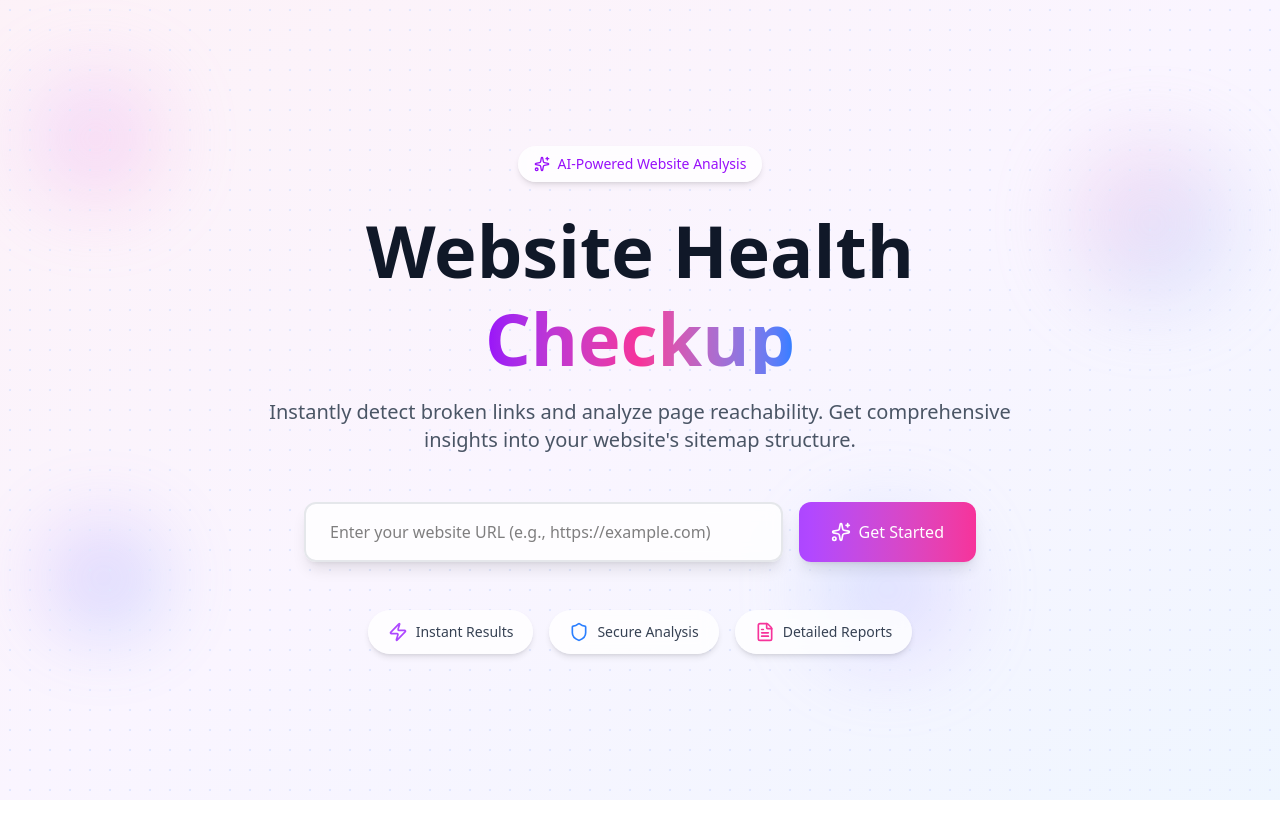
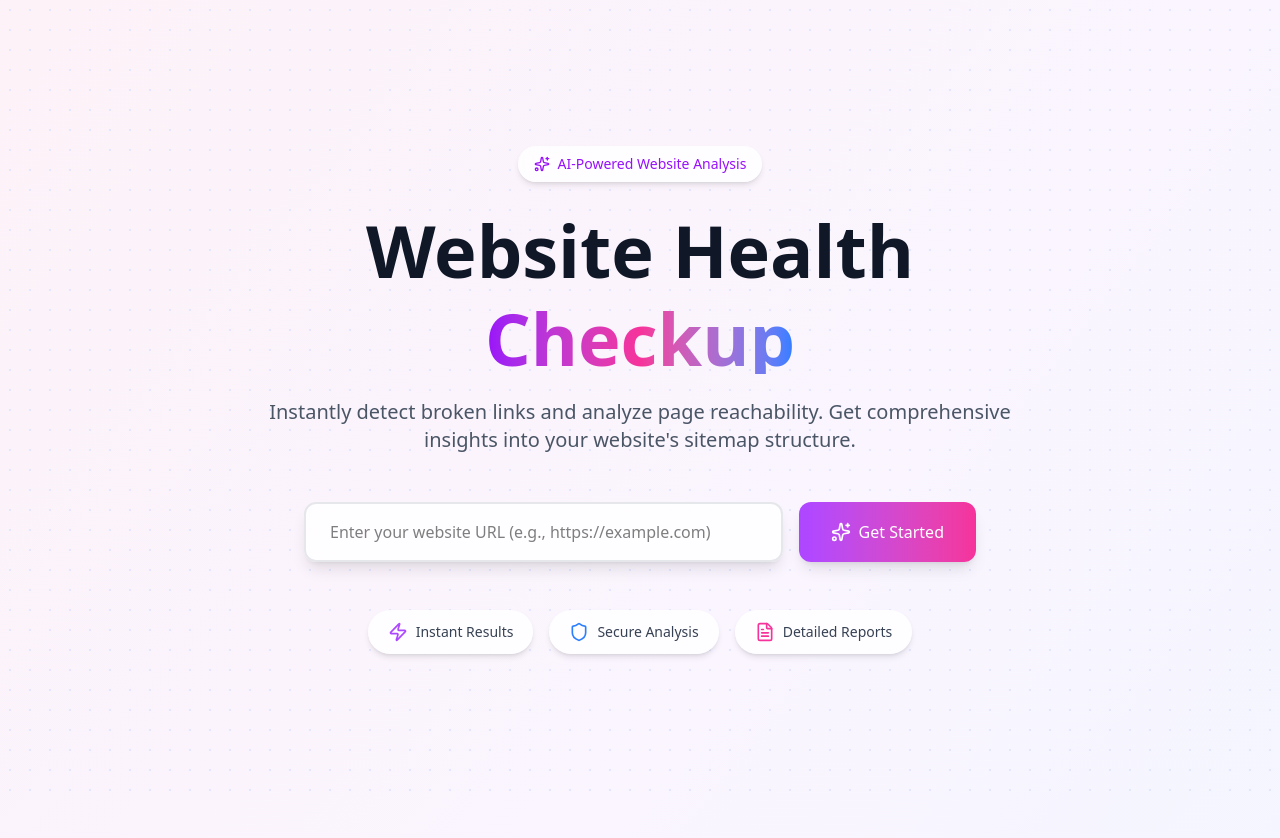
Before and after one commit to x20surya/Quasar2.0-LinkFixer, a React (Vite) app in the folder frontend/: page / in a window 1280 px wide. Shown: the top 838 px of the page. Before the commit the page ends 800 px from the top, so only its background shows below. Built offline with nearby package versions, Linux system fonts and the light colour scheme.

Commit message:
Shift cursor to Home

```diff
--- a/frontend/src/components/background/BubbleCleaner.tsx
+++ b/frontend/src/components/background/BubbleCleaner.tsx
@@ -22,12 +22,6 @@ interface TickMark {
   id: number;
 }
 
-interface CursorPosition {
-  x: number;
-  y: number;
-  id?: number;
-}
-
 interface BubbleCleanerProps {
   children?: React.ReactNode;
 }
@@ -41,41 +35,12 @@ const BubbleCleaner: React.FC<BubbleCleanerProps> = ({ children }) => {
   const [errorBubbles, setErrorBubbles] = useState<ErrorBubble[]>([]);
   const [greenBubbles, setGreenBubbles] = useState<GreenBubble[]>([{ x: 50, y: 50, targetIndex: 0, id: 1 }]);
   const [tickMarks, setTickMarks] = useState<TickMark[]>([]);
-  const [cursorTrail, setCursorTrail] = useState<CursorPosition[]>([]);
   const containerRef = useRef<HTMLDivElement>(null);
-  const colorIndex = useRef<number>(0)
-  const colors : string[ ] = [
-    "#ff0000", "#00ff00", "#0000ff"
-  ]
 
   const errorCodes: string[] = [
     'ERR_404', 'ERR_500', 'ERR_403', 'ERR_502', 'ERR_401',
     'ERR_503', 'ERR_408', 'ERR_429', 'ERR_504', 'ERR_400'
   ];
-
-  useEffect(() => {
-    const handleMouseMove = (e: MouseEvent) => {
-      if (containerRef.current) {
-        const rect = containerRef.current.getBoundingClientRect();
-        const newPos: CursorPosition = {
-          x: e.clientX - rect.left,
-          y: e.clientY - rect.top
-        };
-
-        // Add to trail with timestamp
-        setCursorTrail(prev => {
-          const newTrail = [...prev, { ...newPos, id: Date.now() + Math.random() }];
-          return newTrail.slice(-10); // Keep last 15 positions for longer trail
-        });
-      }
-    };
-
-    const container = containerRef.current;
-    if (container) {
-      container.addEventListener('mousemove', handleMouseMove);
-      return () => container.removeEventListener('mousemove', handleMouseMove);
-    }
-  }, []);
 
   useEffect(() => {
     if (errorBubbles.length === 0) return;
@@ -152,18 +117,6 @@ const BubbleCleaner: React.FC<BubbleCleanerProps> = ({ children }) => {
   }, [tickMarks]);
 
   // Fade out cursor trail after inactivity
-  useEffect(() => {
-    if (cursorTrail.length === 0) {
-      colorIndex.current = (colorIndex.current + 1) % colors.length
-      return;
-    }
-
-    const timeout = setTimeout(() => {
-      setCursorTrail(prev => prev.slice(1));
-    }, 50); // Remove one trail point every 50ms
-
-    return () => clearTimeout(timeout);
-  }, [cursorTrail]);
 
   const handleClick = (e: React.MouseEvent<HTMLDivElement>) => {
     // Check if click is on the content area
@@ -196,34 +149,7 @@ const BubbleCleaner: React.FC<BubbleCleanerProps> = ({ children }) => {
       }}
     >
       {/* Cursor trail - DEBUGGING */}
-      <svg
-        className="absolute pointer-events-none"
-        style={{
-          top: 0,
-          left: 0,
-          width: '100%',
-          height: '100%',
-          zIndex: 100
-        }}
-      >
-        {cursorTrail.length > 1 && cursorTrail.slice(1).map((pos, index) => {
-          const prevPos = cursorTrail[index];
 
-          return (
-            <line
-              key={`${pos.id}-${index}`}
-              x1={prevPos.x}
-              y1={prevPos.y}
-              x2={pos.x}
-              y2={pos.y}
-              stroke={colors[colorIndex.current]}
-              strokeWidth={6}
-              opacity={1}
-              strokeLinecap="round"
-            />
-          );
-        })}
-      </svg>
 
       {/* Error bubbles */}
       {errorBubbles.map((bubble) => (
--- a/frontend/src/pages/Home/Home.tsx
+++ b/frontend/src/pages/Home/Home.tsx
@@ -1,9 +1,59 @@
-import React, { useState } from "react"
+import React, { useEffect, useRef, useState } from "react"
 import { Sparkles, Zap, Shield, FileText } from "lucide-react"
 import BubbleCleaner from "../../components/background/BubbleCleaner"
 
+interface CursorPosition {
+  x: number
+  y: number
+  id?: number
+}
+
 const Home = () => {
   const [url, setUrl] = useState("")
+  const containerRef = useRef<HTMLDivElement>(null)
+  const [cursorTrail, setCursorTrail] = useState<CursorPosition[]>([])
+  const colorIndex = useRef<number>(0)
+  const colors: string[] = ["#ff0000", "#00ff00", "#0000ff"]
+
+  useEffect(() => {
+    const handleMouseMove = (e: MouseEvent) => {
+      if (containerRef.current) {
+        const rect = containerRef.current.getBoundingClientRect()
+        const newPos: CursorPosition = {
+          x: e.clientX - rect.left,
+          y: e.clientY - rect.top,
+        }
+
+        // Add to trail with timestamp
+        setCursorTrail((prev) => {
+          const newTrail = [
+            ...prev,
+            { ...newPos, id: Date.now() + Math.random() },
+          ]
+          return newTrail.slice(-10) // Keep last 15 positions for longer trail
+        })
+      }
+    }
+
+    const container = containerRef.current
+    if (container) {
+      container.addEventListener("mousemove", handleMouseMove)
+      return () => container.removeEventListener("mousemove", handleMouseMove)
+    }
+  }, [])
+
+  useEffect(() => {
+    if (cursorTrail.length === 0) {
+      colorIndex.current = (colorIndex.current + 1) % colors.length
+      return
+    }
+
+    const timeout = setTimeout(() => {
+      setCursorTrail((prev) => prev.slice(1))
+    }, 50) // Remove one trail point every 50ms
+
+    return () => clearTimeout(timeout)
+  }, [cursorTrail])
 
   interface HandleSubmit {
     (e: React.FormEvent<HTMLFormElement>): void
@@ -22,24 +72,42 @@ const Home = () => {
 
   return (
     <div
+      ref={containerRef}
       className={`min-h-screen transition-colors duration-300 relative overflow-hidden
           bg-linear-to-br from-pink-50 via-purple-50 to-blue-50`}
     >
-      {/* Conic gradient orbs - subtle */}
-      <div className="absolute top-0 left-1/4 w-96 h-96 bg-gradient-conic from-purple-400 via-pink-400 to-blue-400 rounded-full opacity-25 blur-3xl"></div>
-      <div className="absolute bottom-0 right-1/4 w-[500px] h-[500px] bg-gradient-conic from-blue-400 via-purple-400 to-pink-400 rounded-full opacity-25 blur-3xl"></div>
-      <div className="absolute top-1/2 left-1/2 -translate-x-1/2 -translate-y-1/2 w-[600px] h-[600px] bg-gradient-conic from-pink-300 via-purple-300 to-blue-300 rounded-full opacity-20 blur-3xl animate-pulse"></div>
+      <svg
+        className="absolute pointer-events-none"
+        style={{
+          top: 0,
+          left: 0,
+          width: "100%",
+          height: "100%",
+          zIndex: 100,
+        }}
+      >
+        {cursorTrail.length > 1 &&
+          cursorTrail.slice(1).map((pos, index) => {
+            const prevPos = cursorTrail[index]
 
-      {/* Floating orbs with animation - subtle */}
-      <div className="absolute top-20 left-8 w-32 h-32 bg-linear-to-br from-purple-300 to-pink-300 rounded-full opacity-35 blur-2xl animate-float"></div>
-      <div className="absolute top-40 right-12 w-40 h-40 bg-linear-to-br from-pink-300 to-blue-300 rounded-full opacity-35 blur-2xl animate-float-delayed"></div>
-      <div className="absolute bottom-32 right-1/4 w-36 h-36 bg-linear-to-br from-blue-300 to-purple-300 rounded-full opacity-35 blur-2xl animate-float-slow"></div>
-      <div className="absolute bottom-40 left-12 w-28 h-28 bg-linear-to-br from-purple-400 to-blue-400 rounded-full opacity-30 blur-2xl animate-float"></div>
+            return (
+              <line
+                key={`${pos.id}-${index}`}
+                x1={prevPos.x}
+                y1={prevPos.y}
+                x2={pos.x}
+                y2={pos.y}
+                stroke={colors[colorIndex.current]}
+                strokeWidth={6}
+                opacity={1}
+                strokeLinecap="round"
+              />
+            )
+          })}
+      </svg>
 
-      {/* Main content */}
       <BubbleCleaner>
         <div className="relative flex flex-col items-center justify-center min-h-screen px-4 py-20">
-          {/* Badge */}
           <div className="mb-8 inline-flex items-center gap-2 px-4 py-2 bg-white/80 backdrop-blur-sm rounded-full shadow-md">
             <Sparkles className="w-4 h-4 text-purple-600" />
             <span className="text-sm font-medium text-purple-600">
@@ -47,7 +115,6 @@ const Home = () => {
             </span>
           </div>
 
-          {/* Heading */}
           <h1
             className={`text-5xl md:text-7xl font-bold text-center mb-4 text-gray-900`}
           >
@@ -89,34 +156,28 @@ const Home = () => {
           <div className="flex flex-wrap items-center justify-center gap-4">
             <div className="flex items-center gap-2 px-5 py-3 bg-white/80 backdrop-blur-sm rounded-full shadow-md">
               <Zap className="w-5 h-5 text-purple-500" />
-              <span
-                className={`text-sm font-medium text-gray-700`}
-              >
+              <span className={`text-sm font-medium text-gray-700`}>
                 Instant Results
               </span>
             </div>
 
             <div className="flex items-center gap-2 px-5 py-3 bg-white/80 backdrop-blur-sm rounded-full shadow-md">
               <Shield className="w-5 h-5 text-blue-500" />
-              <span
-                className={`text-sm font-medium text-gray-700`}
-              >
+              <span className={`text-sm font-medium text-gray-700`}>
                 Secure Analysis
               </span>
             </div>
 
             <div className="flex items-center gap-2 px-5 py-3 bg-white/80 backdrop-blur-sm rounded-full shadow-md">
               <FileText className="w-5 h-5 text-pink-500" />
-              <span
-                className={`text-sm font-medium text-gray-700`}
-              >
+              <span className={`text-sm font-medium text-gray-700`}>
                 Detailed Reports
               </span>
             </div>
           </div>
         </div>
       </BubbleCleaner>
-
+      <div className=" h-screen"></div>
     </div>
   )
 }
```
